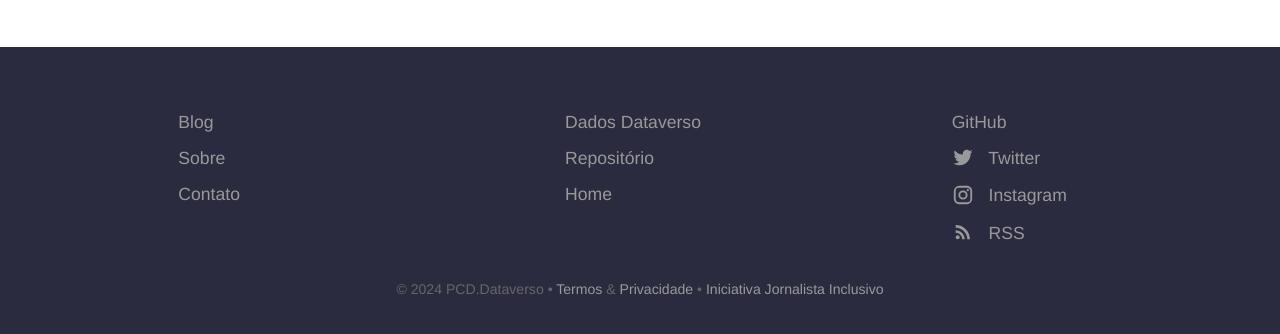
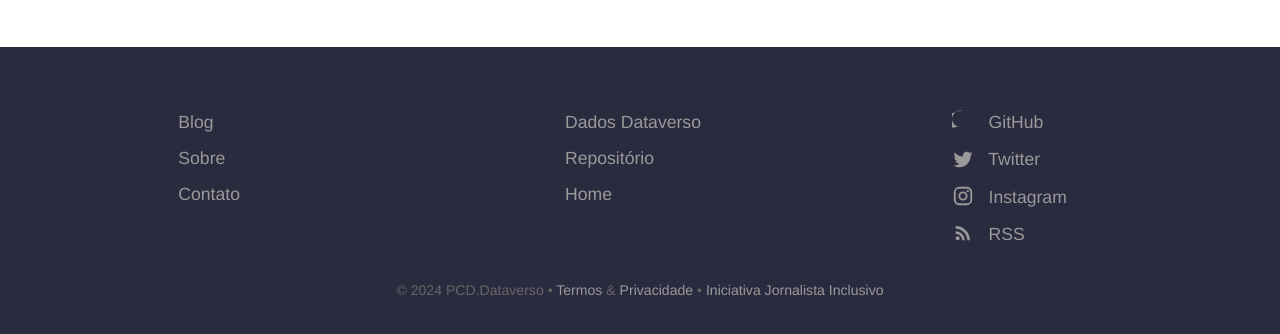
Before and after one commit to jornalistainclusivo/pcd.dataverso.org, a Jekyll site: the page built from contact-success.html, in a window 1280 px wide. Shown: the part 405-739 px from the top of the page. Built offline with Jekyll 4.4.1, drawn with Linux system fonts in a browser that asks for light colours.

Commit message:
github icon no footer

```diff
--- a/_includes/social-icon.html
+++ b/_includes/social-icon.html
@@ -1,6 +1,6 @@
 {% case include.icon %}
-	{% when "Facebook" %}
-		<svg fill="#000000" height="24" viewBox="0 0 24 24" width="24" xmlns="http://www.w3.org/2000/svg"><path d="M19,4V7H17A1,1 0 0,0 16,8V10H19V13H16V20H13V13H11V10H13V7.5C13,5.56 14.57,4 16.5,4M20,2H4A2,2 0 0,0 2,4V20A2,2 0 0,0 4,22H20A2,2 0 0,0 22,20V4C22,2.89 21.1,2 20,2Z" /></svg>
+	{% when "GitHub" %}
+		<svg fill="#000000" height="24" viewBox="0 0 24 24" width="24" xmlns="http://www.w3.org/2000/svg"><path d="M12 0c-6.626 0-12 4.374-12 9.75 0 3.514 2.215 6.435 5.178 7.822-1.958-1.234-3.394-2.811-4.242-4.374 0 2.441 1.952 4.438 4.5 4.438 1.05 0 2.064-.436 2.849-1.188-.702.553-1.464 1.052-2.274 1.465-1.234.436-2.811 1.234-4.374 1.234-3.514 0-6.435-2.215-7.822-5.178 1.234-1.234 2.811-2.234 4.374-2.234-1.234-.436-2.811-1.052-4.374-1.465-.702.553-1.465 1.052-2.274 1.465-1.234 0-2.811-1.234-4.374-1.234-3.514 0-6.435 2.215-7.822 5.178 1.234 1.234 2.811 2.234 4.374 2.234 1.234.436 2.811 1.052 4.374 1.465-.702.553-1.465 1.052-2.274 1.465-1.234 0-2.811-1.234-4.374-1.234-3.514 0-6.435-2.215-7.822-5.178 1.234-1.234 2.811-2.234 4.374-2.234 1.234-.436 2.811-1.052 4.374-1.465-.702.553-1.465 1.052-2.274 1.465-1.234 0-2.811-1.234-4.374-1.234-3.514 0-6.435 2.215-7.822 5.178 1.234 1.234 2.811 2.234 4.374 2.234 1.234.436 2.811 1.052 4.374 1.465-.702.553-1.465 1.052-2.274 1.465-1.234 0-2.811-1.234-4.374-1.234-3.514 0-6.435-2.215-7.822-5.178 1.234-1.234 2.811-2.234 4.374-2.234 1.234-.436 2.811-1.052 4.374-1.465-.702.553-1.465 1.052-2.274 1.465z"/></svg>
 	{% when "Instagram" %}
 		<svg fill="#000000" height="24" viewBox="0 0 24 24" width="24" xmlns="http://www.w3.org/2000/svg"><path d="M7.8,2H16.2C19.4,2 22,4.6 22,7.8V16.2A5.8,5.8 0 0,1 16.2,22H7.8C4.6,22 2,19.4 2,16.2V7.8A5.8,5.8 0 0,1 7.8,2M7.6,4A3.6,3.6 0 0,0 4,7.6V16.4C4,18.39 5.61,20 7.6,20H16.4A3.6,3.6 0 0,0 20,16.4V7.6C20,5.61 18.39,4 16.4,4H7.6M17.25,5.5A1.25,1.25 0 0,1 18.5,6.75A1.25,1.25 0 0,1 17.25,8A1.25,1.25 0 0,1 16,6.75A1.25,1.25 0 0,1 17.25,5.5M12,7A5,5 0 0,1 17,12A5,5 0 0,1 12,17A5,5 0 0,1 7,12A5,5 0 0,1 12,7M12,9A3,3 0 0,0 9,12A3,3 0 0,0 12,15A3,3 0 0,0 15,12A3,3 0 0,0 12,9Z" /></svg>
 	{% when "LinkedIn" %}
```
